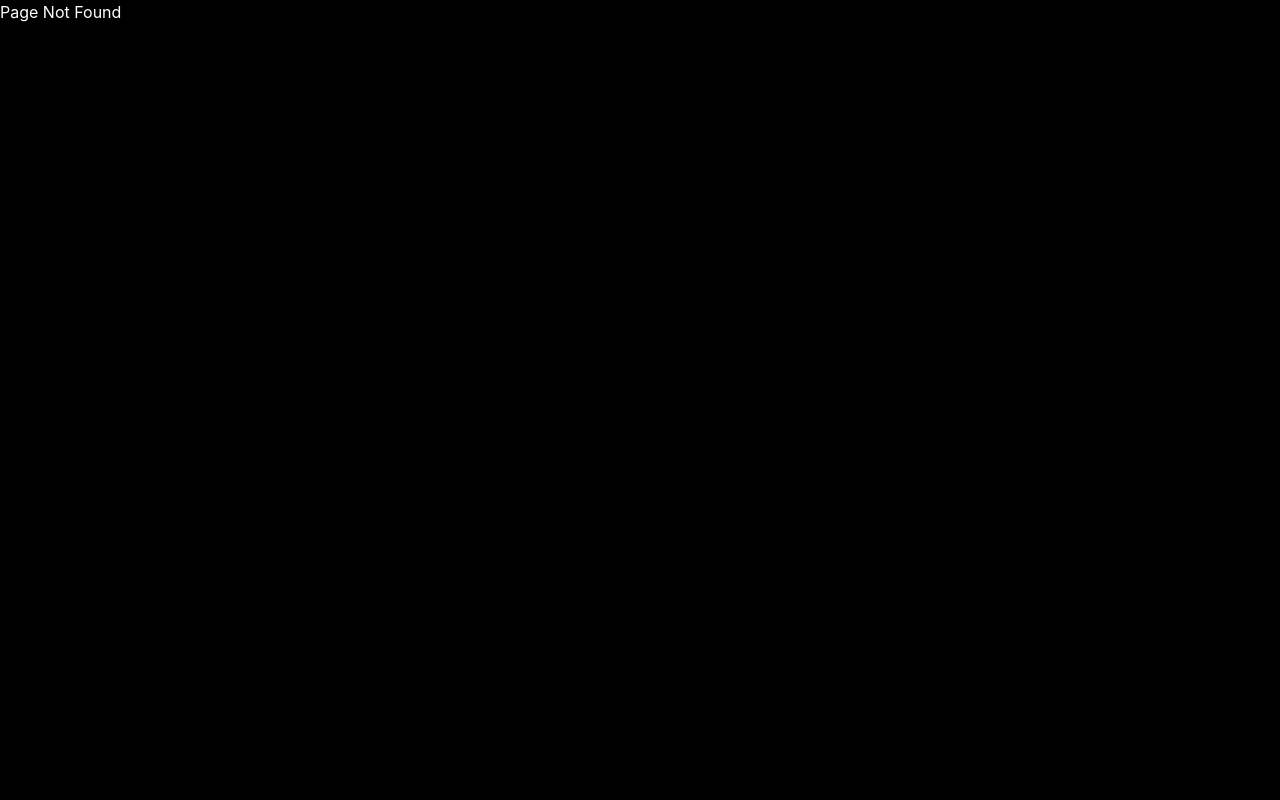
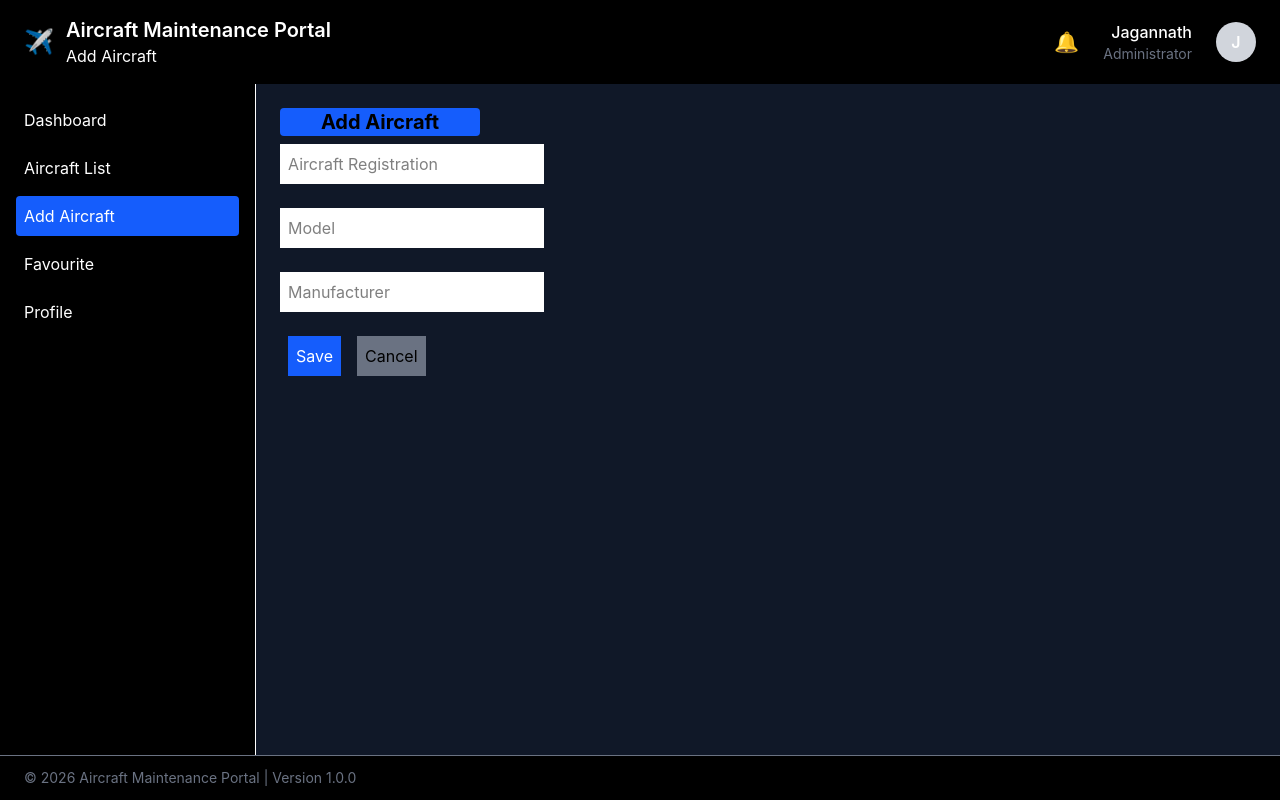
Before and after one commit to jagannath-k-pandhare/ReactRepo, a React (Vite) app in the folder aircraft-maintenance-portal/: page /aircraft/add in a window 1280 px wide. Before the commit this address had no page. Built offline with nearby package versions, Linux system fonts and the light colour scheme; the HTML template or start-up script is replaced by a standard one.

Commit message:
Add/Edit form validation

```diff
--- a/aircraft-maintenance-portal/src/App.jsx
+++ b/aircraft-maintenance-portal/src/App.jsx
@@ -9,6 +9,7 @@ import Profile from "./pages/Profile";
 import NotFound from "./pages/NotFound";
 
 import AppLayout from "./components/layout/AppLayout";
+import AircraftForm from "./pages/AircraftForm";
 
 function App() {
   return (
@@ -21,6 +22,8 @@ function App() {
         <Route path="/dashboard" element={<Dashboard />} />
         <Route path="/aircraft" element={<AircraftDetails />} />
         <Route path="/aircraftlist" element={<AircraftList />} />
+        <Route path="/aircraft/add" element={<AircraftForm />} />
+        <Route path="/aircraft/edit/:id" element={<AircraftForm />} />
         <Route path="/aircraftdetails/:id" element={<AircraftDetails />} />
         <Route path="/favourite" element={<Favourite />} />
         <Route path="/profile" element={<Profile />} />
--- a/aircraft-maintenance-portal/src/components/layout/Header.jsx
+++ b/aircraft-maintenance-portal/src/components/layout/Header.jsx
@@ -8,6 +8,7 @@ function Header() {
   const pageTitles = {
     "/dashboard": "Dashboard",
     "/aircraft": "Aircraft",
+    "/aircraft/add": "Add Aircraft",
     "/aircraftlist": "Aircraft List",
     "/favourite": "Favourite",
     "/profile": "Profile",
--- a/aircraft-maintenance-portal/src/components/layout/Sidebar.jsx
+++ b/aircraft-maintenance-portal/src/components/layout/Sidebar.jsx
@@ -18,7 +18,7 @@ function Sidebar() {
             </NavLink>
           </li>
 
-          <li>
+          {/* <li>
             <NavLink
               to="/aircraft"
               className={({ isActive }) =>
@@ -29,7 +29,7 @@ function Sidebar() {
             >
               Aircraft
             </NavLink>
-          </li>
+          </li> */}
           <li>
             <NavLink
               to="/aircraftlist"
@@ -40,6 +40,18 @@ function Sidebar() {
               }
             >
               Aircraft List
+            </NavLink>
+          </li>
+          <li>
+            <NavLink
+              to="/aircraft/add"
+              className={({ isActive }) =>
+                isActive
+                  ? "block w-full rounded bg-blue-600 p-2 text-white"
+                  : "block w-full rounded p-2 hover:bg-gray-200"
+              }
+            >
+              Add Aircraft
             </NavLink>
           </li>
 
--- a/aircraft-maintenance-portal/src/pages/AircraftDetails.jsx
+++ b/aircraft-maintenance-portal/src/pages/AircraftDetails.jsx
@@ -34,7 +34,7 @@ function AircraftDetails() {
   }
 
   return (
-    <div className="max-w-3xl mx-auto bg-white text-blue-600 rounded-lg shadow p-6">
+    <div className="max-w-3xl mx-auto text-blue-600 rounded-lg shadow p-6">
       <h1 className="text-2xl font-bold mb-6">Aircraft Details</h1>
 
       <div className="space-y-4">
--- /dev/null
+++ b/aircraft-maintenance-portal/src/pages/AircraftForm.jsx
@@ -0,0 +1,131 @@
+import { useState, useEffect } from "react";
+import { useParams } from "react-router-dom";
+
+function AircraftForm() {
+  const { id } = useParams();
+  const isEditMode = Boolean(id);
+  const [aircraftReg, setAircraftReg] = useState("");
+  const [model, setModel] = useState("");
+  const [manufacturer, setManufacturer] = useState("");
+  const [errors, setError] = useState({});
+
+  function validateForm() {
+    const validationErrors = {};
+
+    if (aircraftReg.trim() === "") {
+      validationErrors.aircraftReg = "Registration is required";
+    }
+    if (model.trim() === "") {
+      validationErrors.model = "Model is required";
+    }
+    if (manufacturer.trim() === "") {
+      validationErrors.manufacturer = "Manufacturer is required";
+    }
+    setError(validationErrors);
+
+    return Object.keys(validationErrors).length === 0;
+  }
+  function handleAircraftRegChange(e) {
+    setAircraftReg(e.target.value);
+  }
+  function handleModel(e) {
+    setModel(e.target.value);
+  }
+  function handleManufacturer(e) {
+    setManufacturer(e.target.value);
+  }
+  useEffect(() => {
+    if (!isEditMode) return;
+    async function loadAircraft() {
+      try {
+        const response = await fetch("/aircraft.json");
+        if (!response.ok) {
+          throw new Error(`HTTP Error ${response.status}`);
+        }
+        const data1 = await response.json();
+
+        const data = data1.find((item) => item.id === Number(id));
+        if (!data) return;
+
+        setAircraftReg(data.aircraftReg);
+        setModel(data.model);
+        setManufacturer(data.manufacturer);
+      } catch (error) {
+        console.error(error);
+      }
+    }
+    loadAircraft();
+  }, [id]);
+
+  function handleSave(e) {
+    if (!validateForm()) return;
+    console.log("Saved");
+  }
+
+  function handleCancel(e) {}
+
+  return (
+    <div>
+      <div className="flex">
+        <h1 className="flex rounded bg-blue-600 text-black text-xl w-50 justify-center font-bold">
+          {isEditMode ? "Edit Aircraft" : "Add Aircraft"}
+        </h1>
+      </div>
+      <div className="space-y-4">
+        <p>
+          <input
+            className="p-2 bg-white mt-2 text-black"
+            type="text"
+            value={aircraftReg}
+            onChange={handleAircraftRegChange}
+            placeholder="Aircraft Registration"
+          />
+        </p>
+        {errors.aircraftReg && (
+          <p className="text-red-500 text-sm">{errors.aircraftReg}</p>
+        )}
+        <p>
+          <input
+            className="p-2 bg-white mt-2 text-black"
+            type="text"
+            value={model}
+            onChange={handleModel}
+            placeholder="Model"
+          />
+        </p>
+
+        {errors.model && <p className="text-red-500 text-sm">{errors.model}</p>}
+        <p>
+          <input
+            className="p-2 bg-white mt-2 text-black"
+            type="text"
+            value={manufacturer}
+            onChange={handleManufacturer}
+            placeholder="Manufacturer"
+          />
+        </p>
+
+        {errors.manufacturer && (
+          <p className="text-red-500 text-sm">{errors.manufacturer}</p>
+        )}
+        <p>
+          <button
+            className="p-2 bg-blue-600 text-white m-2"
+            onClick={handleSave}
+          >
+            {isEditMode ? "Update" : "Save"}
+          </button>
+
+          <button
+            className="p-2 bg-gray-500 m-2 text-black"
+            onClick={handleCancel}
+          >
+            Cancel
+          </button>
+        </p>
+      </div>
+    </div>
+  );
+}
+
+export default AircraftForm;
```
